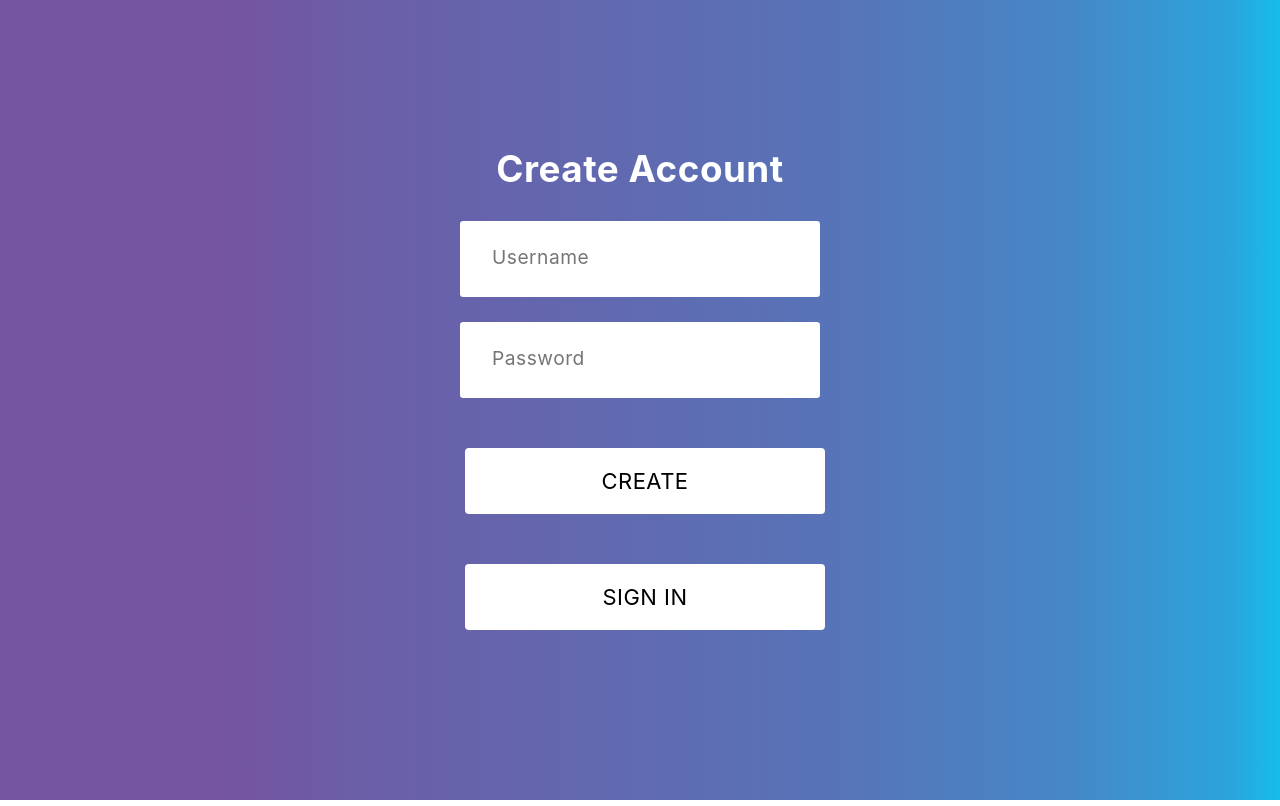
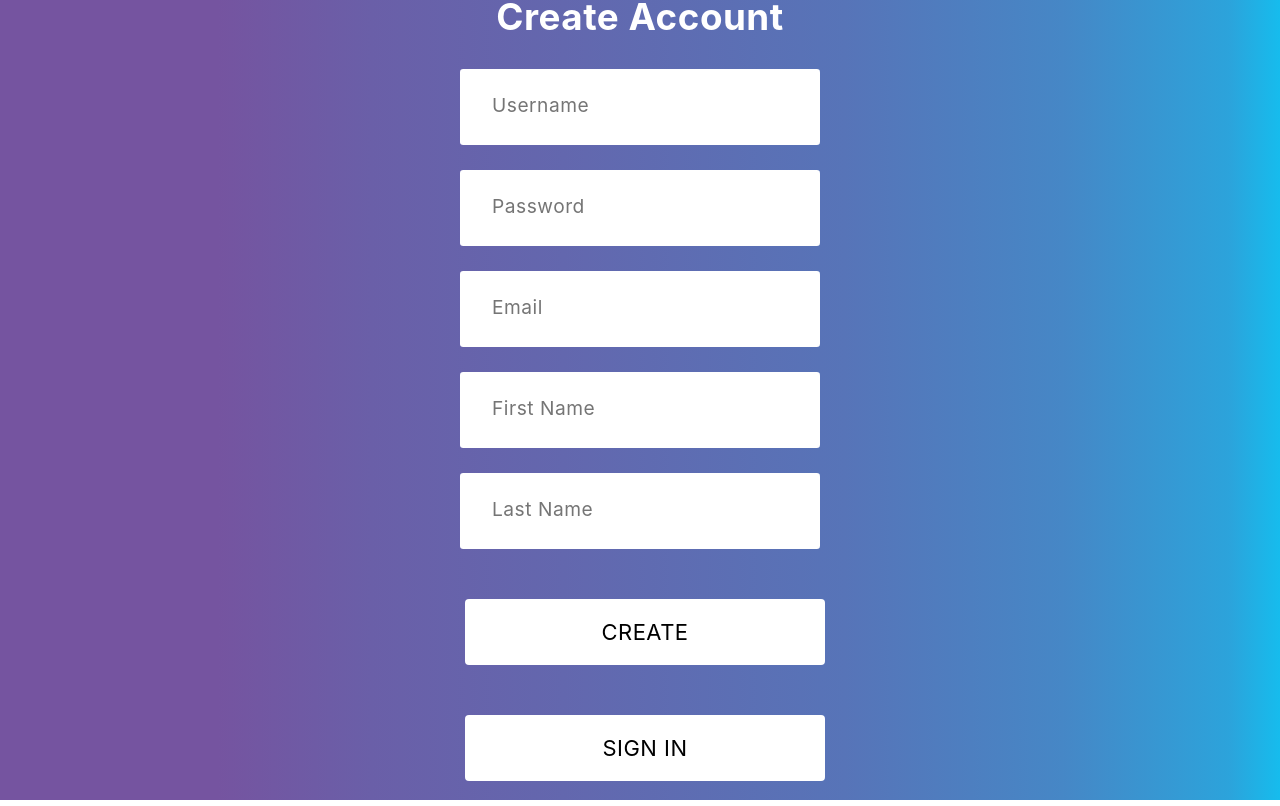
Before and after one commit to ChrisoooD/Chat-App, a React (Create React App) app: page / in a window 1280 px wide. Built offline with nearby package versions, Linux system fonts and the light colour scheme; no server answers.

Commit message:
Create Account Extend

```diff
--- a/src/components/CreateAccount.jsx
+++ b/src/components/CreateAccount.jsx
@@ -8,10 +8,16 @@ const CreateAccount = () => {
   let history = useHistory();
   const [username, setUsername] = useState('');
   const [password, setPassword] = useState('');
+  const [email, setEmail] = useState('');
+  const [firstname, setfirstname] = useState('');
+  const [lastname, setlastname] = useState('');
   const [error, setError] = useState('');
   var data = {
     "username": username,
     "secret": password,
+    "email": email,
+	  "first_name": firstname,
+	  "last_name": lastname
   };
   var config = {
     method: 'post',
@@ -40,6 +46,9 @@ const CreateAccount = () => {
         <form onSubmit={handleSubmit}>
           <input type="text" value={username} onChange={(e) => setUsername(e.target.value)} className="input" placeholder="Username" required />
           <input type="password" value={password} onChange={(e) => setPassword(e.target.value)} className="input" placeholder="Password" required />
+          <input type="text" value={email} onChange={(e) => setEmail(e.target.value)} className="input" placeholder="Email" required />
+          <input type="text" value={firstname} onChange={(e) => setfirstname(e.target.value)} className="input" placeholder="First Name" required />
+          <input type="text" value={lastname} onChange={(e) => setlastname(e.target.value)} className="input" placeholder="Last Name" required />
           <div align="center">
             <button type="submit" className="button" value="Redirect">
               <span>Create</span>
```
